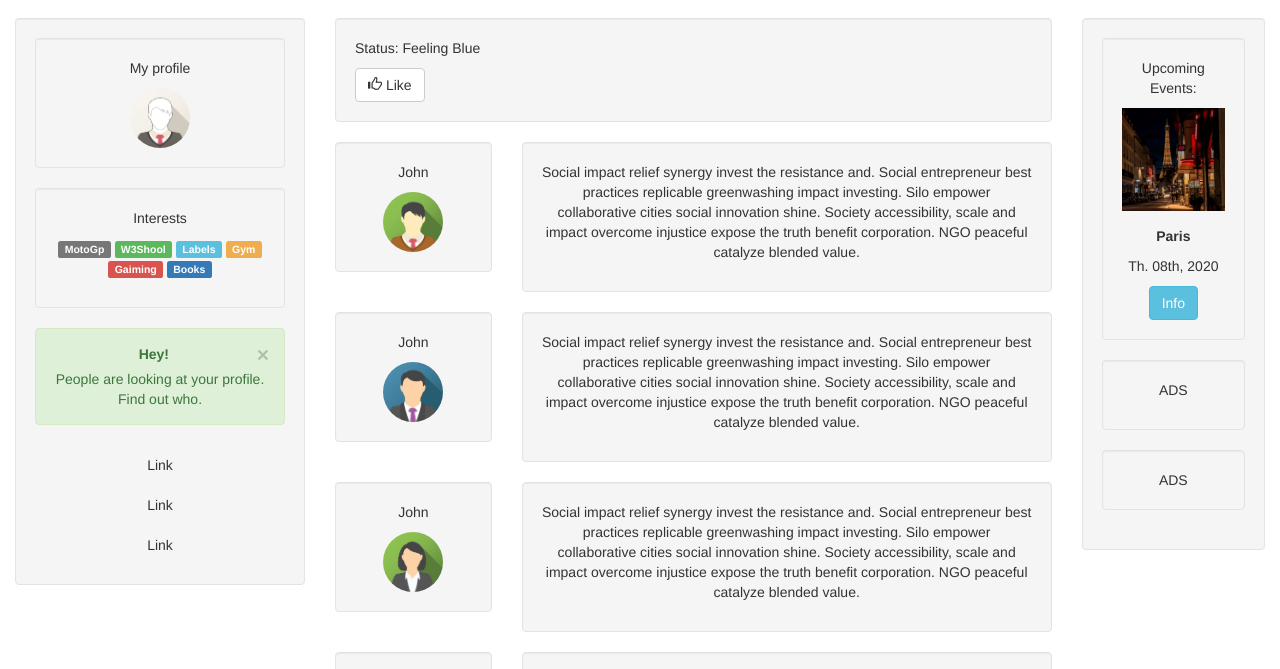
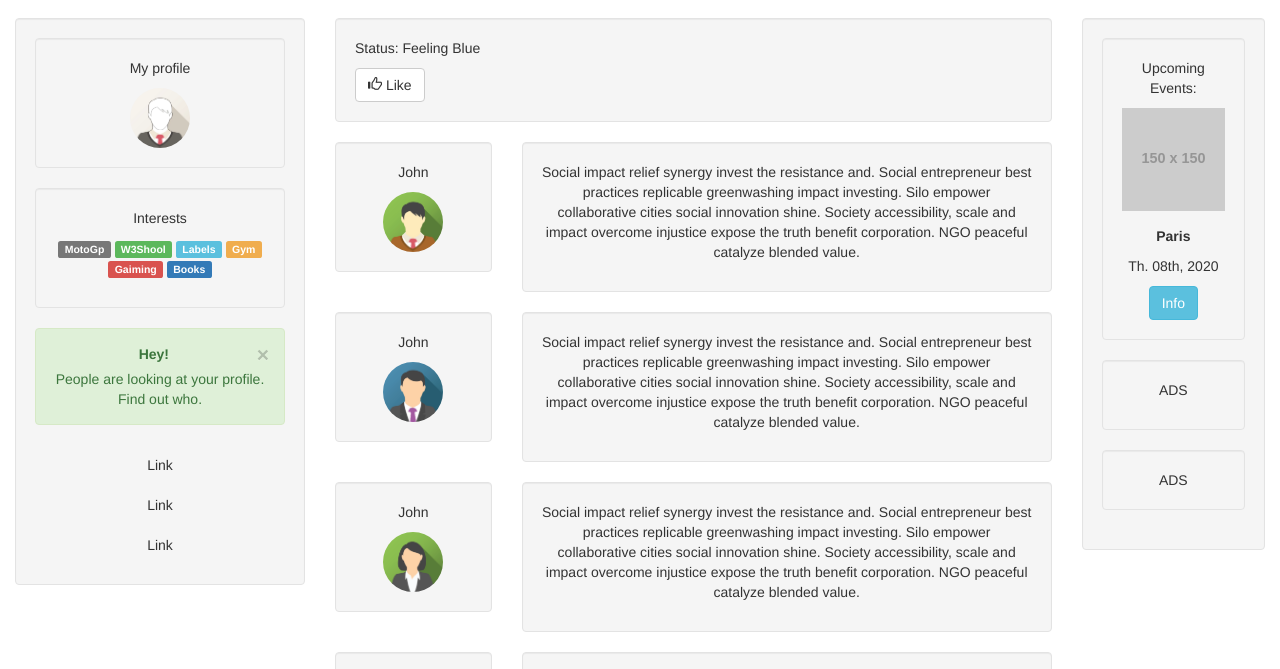
Before and after one commit to GurovDmitriy/BS-templates, a website: page source/bs3-social.html in a window 1280 px wide. Shown: the part 54-723 px from the top of the page. Drawn offline with nearby package versions, Linux system fonts and the light colour scheme; placeholder pictures from the web are drawn by us.

Commit message:
Fix placeholder bs social page

```diff
--- a/source/bs3-social.html
+++ b/source/bs3-social.html
@@ -242,12 +242,7 @@
 
             <div class="well">
               <p>Upcoming Events:</p>
-              <picture>
-                <source type="image/webp"
-                        srcset="image/min/img-work-2-mobile.webp">
-
-                <img class="img-responsive" src="image/min/img-work-2-mobile.jpg" width="480" height="480" alt="Avatar">
-              </picture>
+              <img class="img-responsive" src="https://via.placeholder.com/150x150" alt="Paris">
               <p><strong>Paris</strong></p>
               <p><time datetime="2020-09-08">Th. 08th, 2020</time></p>
               <button class="btn btn-info" type="button">Info</button>
```
Also changed, not shown: source/image/min/img-work-2-mobile.jpg (deleted), source/image/min/img-work-2-mobile.webp (deleted).
